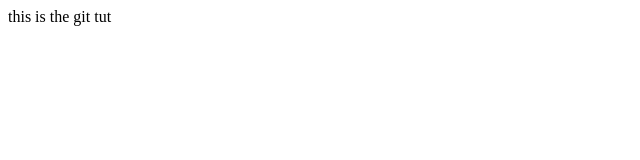
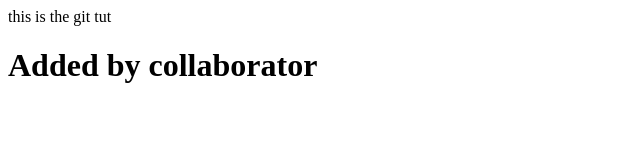
Before and after one commit to Ayala679/test, a plain HTML site: page index.html in a window 1280 px wide. Shown: the whole page, without its empty margins (0-640 px from the left). Drawn offline with Linux system fonts and the light colour scheme.

Commit message:
Update index.html by collaborator

```diff
--- a/index.html
+++ b/index.html
@@ -7,5 +7,6 @@
 </head>
 <body>
     this is the git tut
+    <h1>Added by collaborator</h1>
 </body>
 </html>
```
